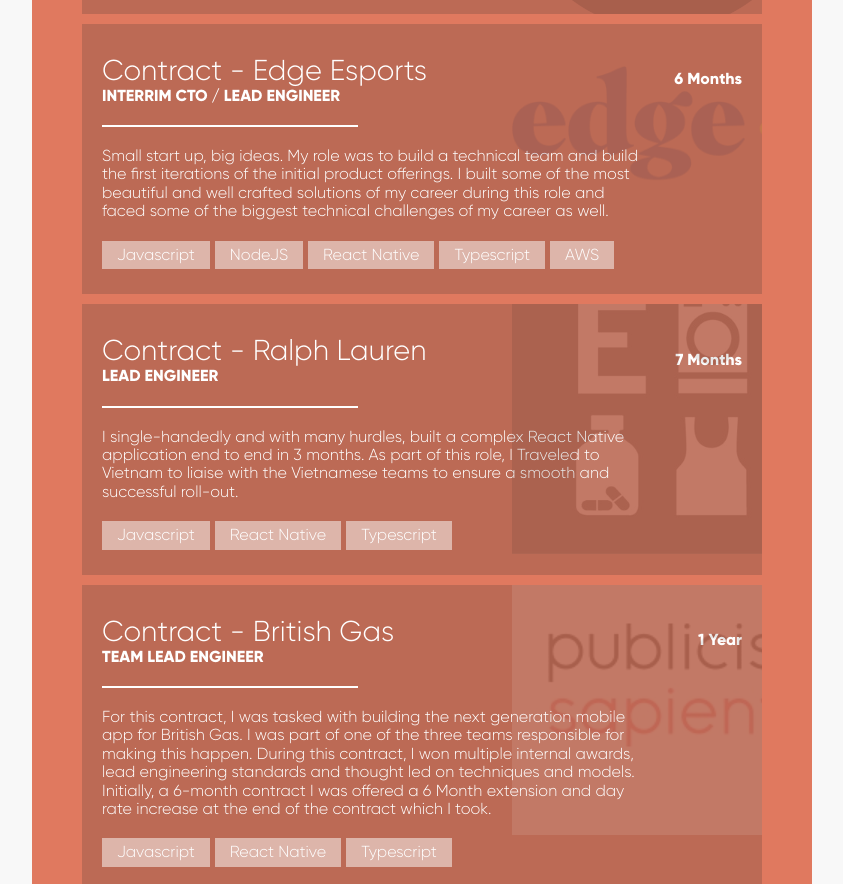
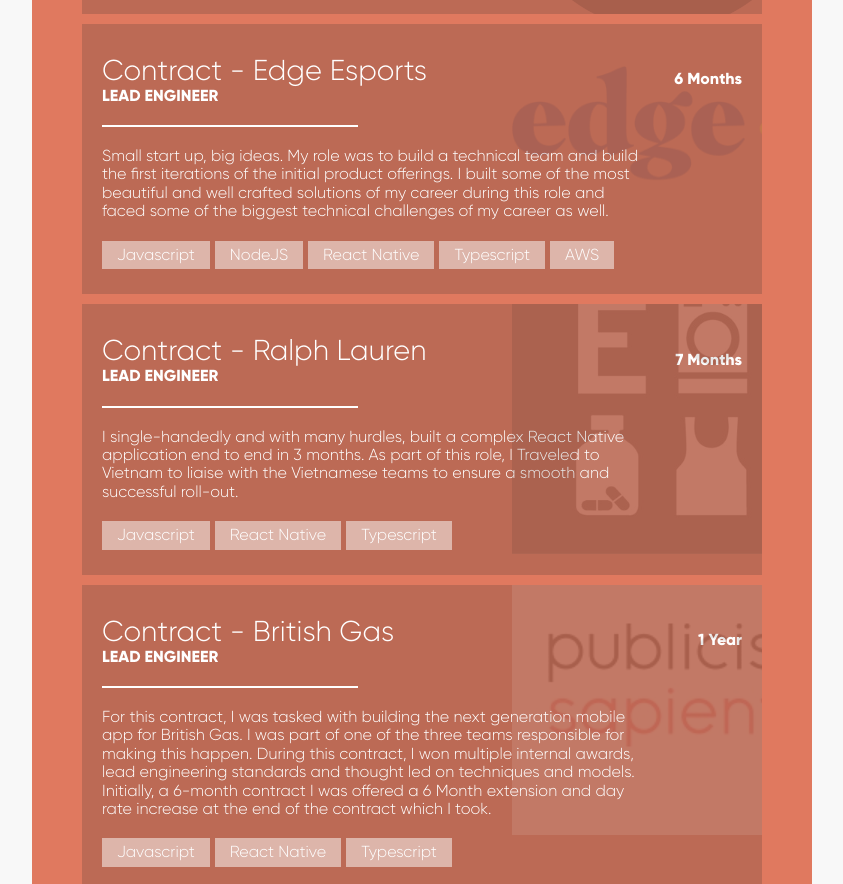
Before and after one commit to Jonjoe/website, a React (Create React App) app: page / in a window 1280 px wide. Shown: the part 4033-4917 px from the top of the page, without its empty margins (218-1061 px from the left). Built offline with nearby package versions, Linux system fonts and the light colour scheme; no server answers; what @fortawesome/pro-duotone-svg-icons, @fortawesome/pro-light-svg-icons, @fortawesome/pro-solid-svg-icons would draw is missing.

Commit message:
Titles too long

```diff
--- a/src/data/work.data.ts
+++ b/src/data/work.data.ts
@@ -45,7 +45,7 @@ const workHistory: Job[] = [
   },
   {
     name: "Contract - Edge Esports",
-    role: "Interrim CTO / Lead Engineer",
+    role: "Lead Engineer",
     description:
       "Small start up, big ideas. My role was to build a technical team and build the first iterations of the initial product offerings. I built some of the most beautiful and well crafted solutions of my career during this role and faced some of the biggest technical challenges of my career as well.",
     duration: "6 Months",
@@ -97,7 +97,7 @@ const workHistory: Job[] = [
   },
   {
     name: "Contract - British Gas",
-    role: "Team Lead Engineer",
+    role: "Lead Engineer",
     description:
       "For this contract, I was tasked with building the next generation mobile app for British Gas. I was part of one of the three teams responsible for making this happen. During this contract, I won multiple internal awards, lead engineering standards and thought led on techniques and models. Initially, a 6-month contract I was offered a 6 Month extension and day rate increase at the end of the contract which I took.",
     duration: "1 Year",
```
